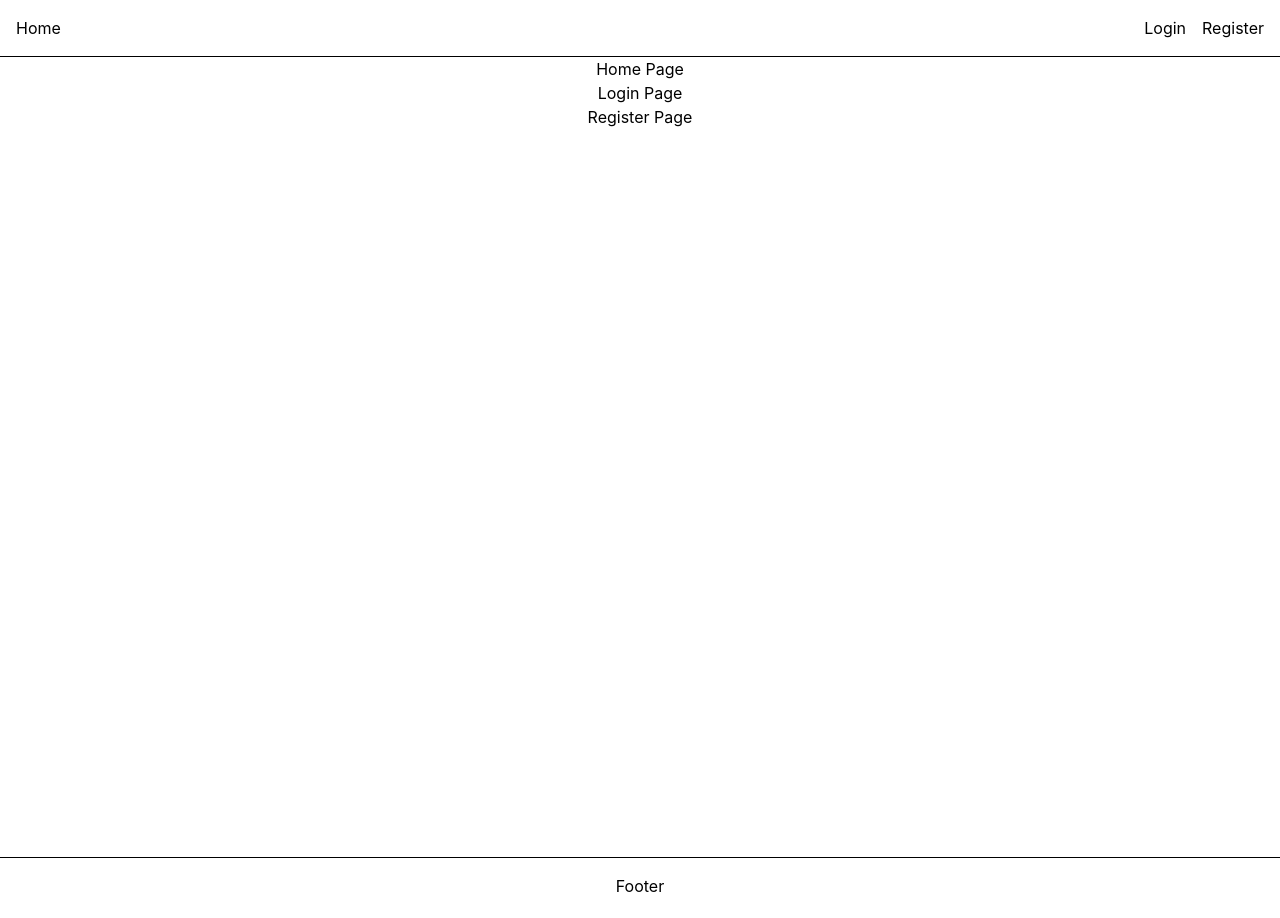
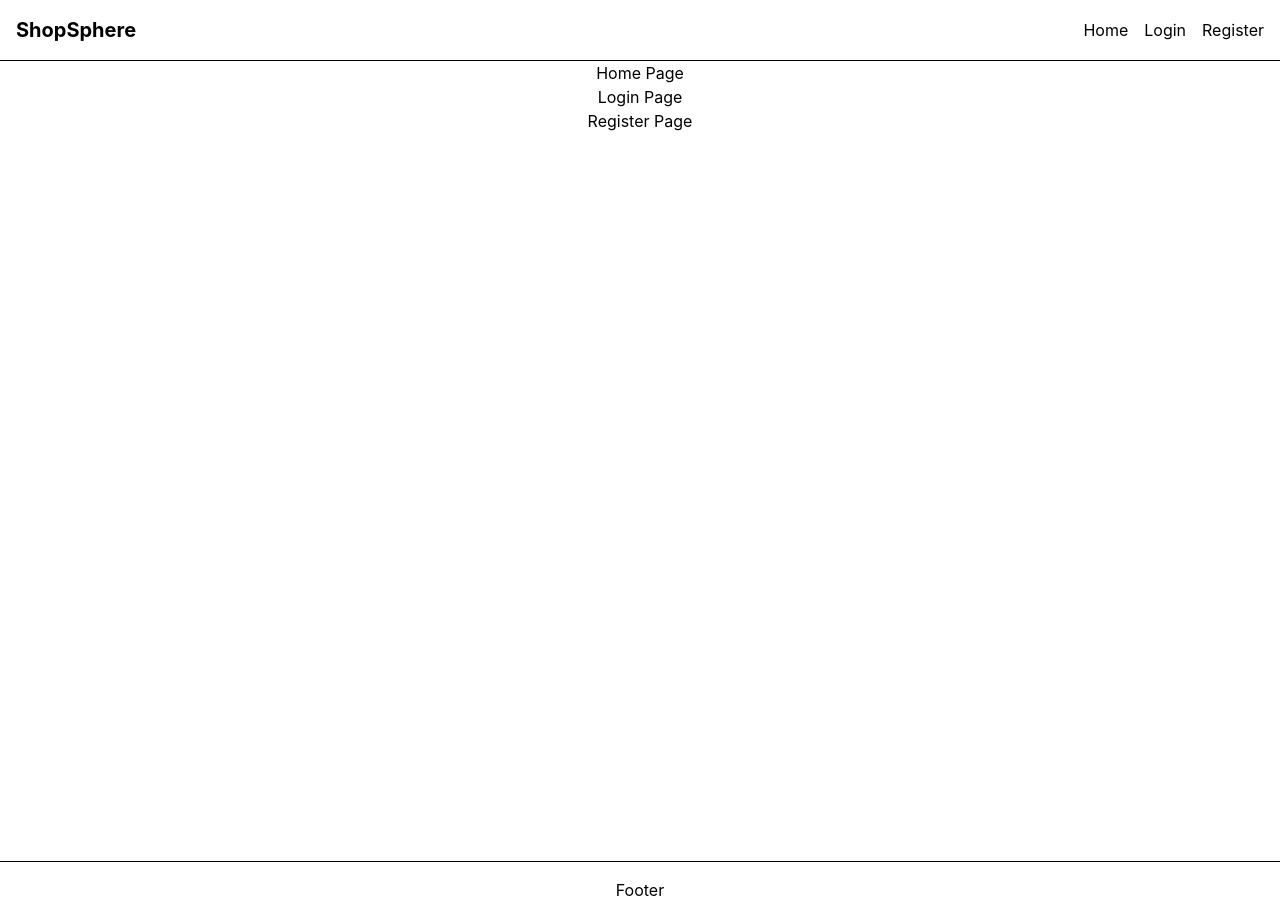
Before and after one commit to Atif-uddin/E-commerce, a React (Vite) app in the folder client/: page / in a window 1280 px wide. Built offline with nearby package versions, Linux system fonts and the light colour scheme; no server answers.

Commit message:
AuthContext

```diff
--- a/client/src/App.jsx
+++ b/client/src/App.jsx
@@ -1,7 +1,15 @@
 import React from 'react'
 import AppRoutes from './routes/AppRoutes'
+import { useAuth } from './context/AuthContext'
+import Loader from './components/common/Loader'
 
 const App = () => {
+
+  const {authLoading} = useAuth()
+
+  if(authLoading){
+    return <Loader />
+  }
 
   return <AppRoutes />
 }
--- a/client/src/api/auth.api.js
+++ b/client/src/api/auth.api.js
@@ -14,3 +14,8 @@ export const verifyEmail = async(data) =>{
     const response = await api.post('/users/verify-email',data)
     return response.data
 }
+
+export const logoutUser = async(data) =>{
+    const response = await api.post('/users/logout',data)
+    return response.data
+}
--- a/client/src/components/common/Loader.jsx
+++ b/client/src/components/common/Loader.jsx
@@ -0,0 +1,11 @@
+
+
+const Loader = () =>{
+    return(
+        <div className="flex justify-center items-center h-screen">
+            Loading...
+        </div>
+    )
+}
+
+export default Loader
--- a/client/src/components/common/Navbar.jsx
+++ b/client/src/components/common/Navbar.jsx
@@ -1,23 +1,50 @@
-import { Link } from "react-router-dom";
+import { Link, useNavigate } from "react-router-dom";
 import { useAuth } from "../../context/AuthContext";
+import { logoutUser } from "../../api/auth.api";
 
 const Navbar = () => {
 
-    const { user } = useAuth();
-    console.log("AUTH USER:", user);
+    const { user, logout} = useAuth();
+    const navigate = useNavigate()
+    // console.log("AUTH USER:", user);
+
+    const logoutHandler = async () => {
+        try {
+            const response = await logoutUser()
+
+            console.log(response)
+
+            logout()
+
+            navigate('/login')
+        } catch (error) {
+            console.log(error);
+
+        }
+    }
 
     return (
         <nav className="flex justify-between items-center p-4 border-b">
-            <Link to="/">
-                Home
-            </Link>
-            <div className="flex gap-4">
+            <div>
+                <Link to= '/' className="font-bold text-xl" >
+                    ShopSphere
+                </Link>
+            </div>
+
+            <div className="flex items-center gap-4">
+                <Link to="/">
+                    Home
+                </Link>
                 {
                     user ? (
                         <>
                             <span> Welcome, {user.fullname} </span>
 
                             <Link to="/profile"> Profile </Link>
+
+                            <button onClick={logoutHandler} className="bg-red-500 text-white px-3 py-1 rounded">
+                                Logout
+                            </button>
                         </>
                     ) : (
                         <>
--- a/client/src/context/AuthContext.jsx
+++ b/client/src/context/AuthContext.jsx
@@ -6,6 +6,7 @@ export const AuthContext = createContext()
 export const AuthProvider = ({ children }) => {
 
     const [user, setUser] = useState(null)
+    const [authLoading, setAuthLoading] = useState(true)
 
     const login = (userData) => {
         setUser(userData)
@@ -21,16 +22,18 @@ export const AuthProvider = ({ children }) => {
                 const response = await getUserDetails()
                 setUser(response.data)
             } catch (error) {
-                console.log("AUTH ERROR:", error.response?.data)
+                // console.log("AUTH ERROR:", error.response?.data)
 
                 setUser(null)
+            }finally{
+                setAuthLoading(false)
             }
         }
         fetchCurrentUser()
     }, [])
 
     return (
-        <AuthContext.Provider value={{ user, login, logout }}>
+        <AuthContext.Provider value={{ user, login, logout, authLoading }}>
             {children}
         </AuthContext.Provider>
     )
--- a/client/src/pages/auth/Login.jsx
+++ b/client/src/pages/auth/Login.jsx
@@ -44,6 +44,7 @@ const LoginUser = () => {
 
       const response = await loginUser(result.data)
       login(response.data)
+      console.log(response);
 
       setAlert({
         message: response.message,
```
